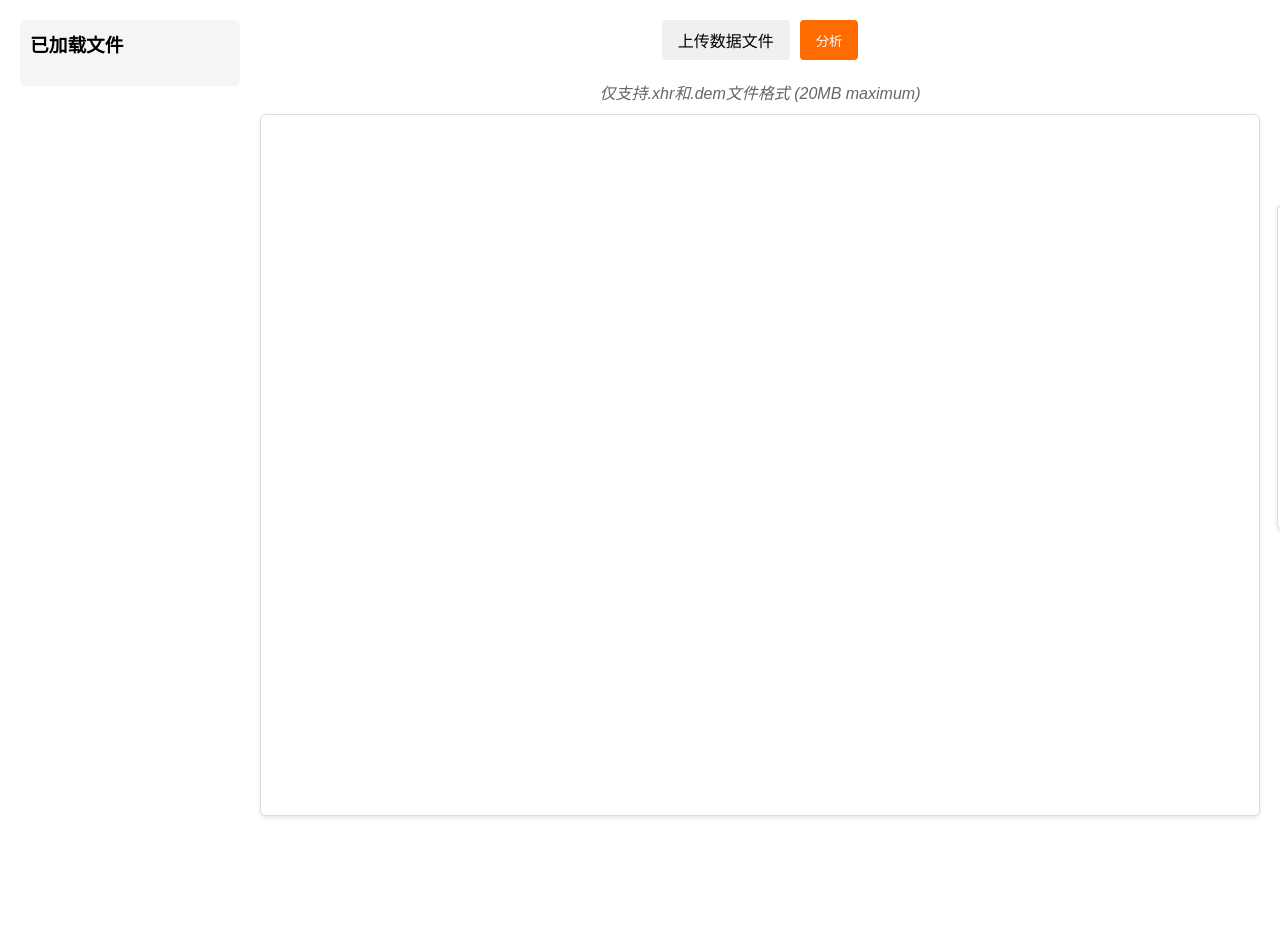
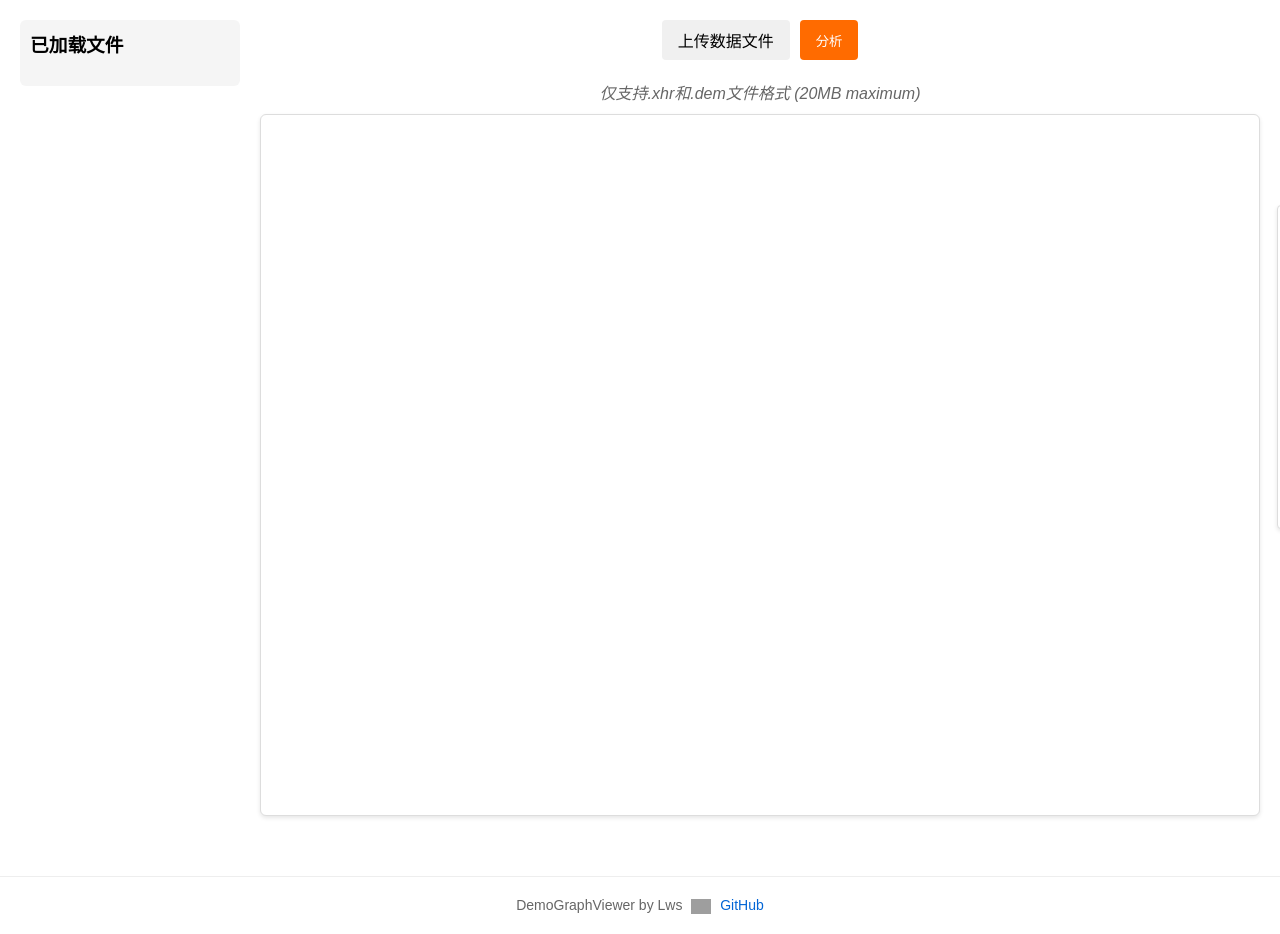
Before and after one commit to Nunite/DemoAnalyzer, a plain HTML site: page DemoGraphViewer.html in a window 1280 px wide. Shown: the top 934 px of the page. Before the commit the page ends 856 px from the top, so only its background shows below. Drawn offline with nearby package versions, Linux system fonts and the light colour scheme; grey boxes are pictures that could not be loaded.

Commit message:
notice author

```diff
--- a/DemoGraphViewer.html
+++ b/DemoGraphViewer.html
@@ -352,6 +352,14 @@
             </div>
         </div>
     </div>
+
+    <footer style="text-align: center; padding: 20px; color: #666; font-size: 14px; margin-top: 20px; border-top: 1px solid #eee;">
+        DemoGraphViewer by Lws
+        <a href="https://github.com/Nunite/DemoAnalyzer" target="_blank" style="color: #0366d6; text-decoration: none;">
+            <img src="https://github.githubassets.com/images/modules/logos_page/GitHub-Mark.png" alt="GitHub" style="width: 20px; vertical-align: middle; margin: 0 5px;">
+            GitHub
+        </a>
+    </footer>
 
     <script>
         let chart = null;
```
